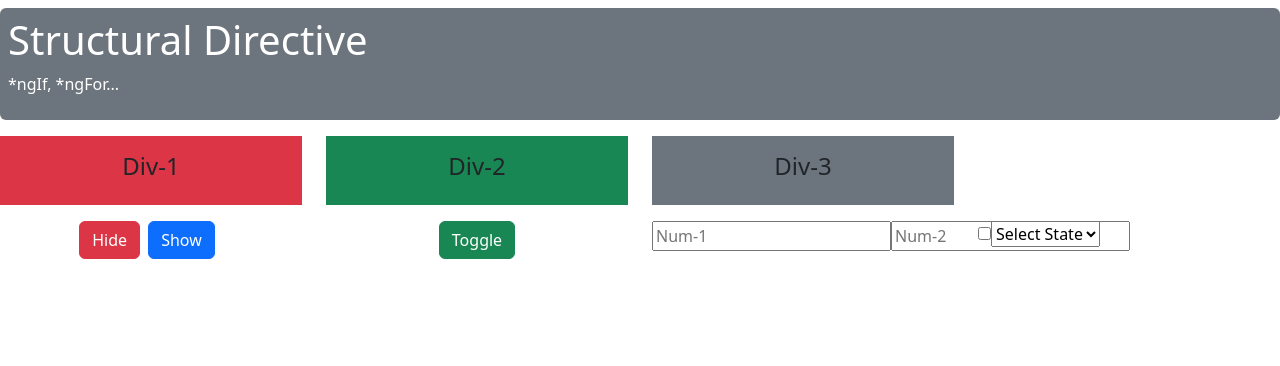
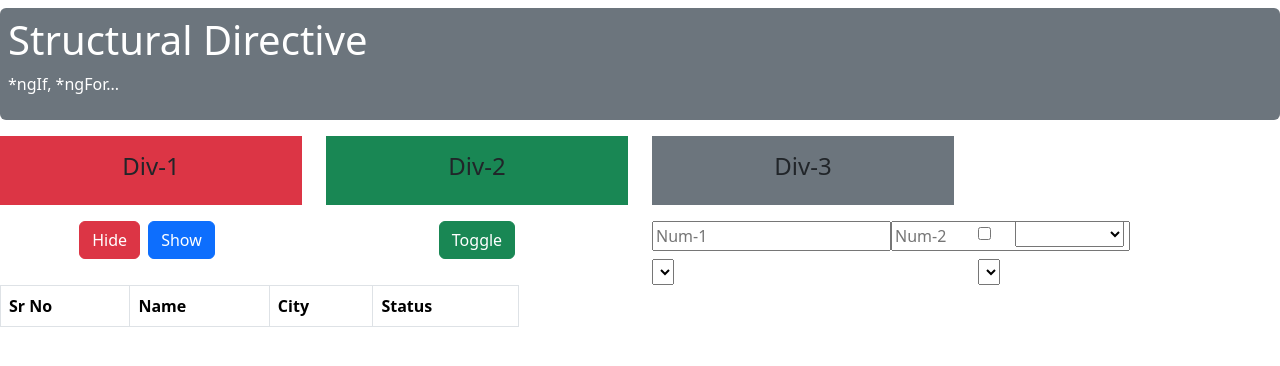
Before and after one commit to chiragrangras/angular_18, an Angular app in the folder angular_tutorial/: page / in a window 1280 px wide. Shown: the top 366 px of the page. Built offline with nearby package versions, Linux system fonts and the light colour scheme.

Commit message:
modified file

```diff
--- a/angular_tutorial/src/app/components/directive/structural-dir/structural-dir.component.html
+++ b/angular_tutorial/src/app/components/directive/structural-dir/structural-dir.component.html
@@ -5,43 +5,53 @@
 <div class="row pt-3">
   <div class="col-3">
     <div *ngIf="isDiv1Visiable" class="bg-danger p-3 text-center">
-           <h4>Div-1 </h4>
+      <h4>Div-1</h4>
     </div>
   </div>
   <div class="col-3">
     <div *ngIf="isDiv2Visiable" class="bg-success p-3 text-center">
-            <h4>Div-2 </h4>
+      <h4>Div-2</h4>
     </div>
   </div>
   <div class="col-3">
     <div *ngIf="num1 == num2" class="bg-secondary p-3 text-center">
-            <h4>Div-3 </h4>
+      <h4>Div-3</h4>
     </div>
   </div>
   <div class="col-3">
-        <div *ngIf="isActive" class="bg-primary p-3 text-center">
-            <h4>Div-4 </h4>
+    <div *ngIf="selectedState == 'India'" class="bg-primary p-3 text-center">
+      <h4>Div-4</h4>
     </div>
   </div>
 </div>
 <div class="row pt-3">
   <div class="col-3 text-center">
     <button class="btn btn-danger" (click)="hideDiv1()">Hide</button>
-        <button class="btn btn-primary mx-2"(click)="showDiv1()">Show</button>
+    <button class="btn btn-primary mx-2" (click)="showDiv1()">Show</button>
   </div>
   <div class="col-3 text-center">
     <button class="btn btn-success" (click)="toggleDiv2()">Toggle</button>
   </div>
   <div class="col-3">
-          <div style="display: flex;align-items:center">
-            <input type="text" [(ngModel)]="num1" placeholder="Num-1" class="width-50">
-            <input type="text" [(ngModel)]="num2" placeholder="Num-2" class="width-50">
+    <div style="display: flex; align-items: center">
+      <input
+        type="text"
+        [(ngModel)]="num1"
+        placeholder="Num-1"
+        class="width-50"
+      />
+      <input
+        type="text"
+        [(ngModel)]="num2"
+        placeholder="Num-2"
+        class="width-50"
+      />
     </div>
   </div>
   <div class="col-3">
-        <div style="display: flex;align-items:center">
-            <input [(ngModel)]="isActive" type="checkbox" class="width-50">
-            <select>
+    <div style="display: flex; align-items: center">
+      <input [(ngModel)]="isActive" type="checkbox" class="width-50" />
+      <select [(ngModel)]="selectedState" class="mx-4">
         <option value="">Select State</option>
         <option value="India">India</option>
         <option value="USA">USA</option>
@@ -50,3 +60,51 @@
     </div>
   </div>
 </div>
+
+<div class="row">
+  <div class="col-3">
+    <ul>
+      <li *ngFor="let city of cityArray">{{ city }}</li>
+    </ul>
+  </div>
+  <div class="col-3">
+    <div *ngFor="let cityName of cityArray">{{ cityName }}</div>
+  </div>
+  <div class="col-3">
+    <select>
+      <option *ngFor="let city of cityArray">{{ city }}</option>
+    </select>
+  </div>
+  <div class="col-3">
+    <select>
+      <option *ngFor="let student of studentList" [value]="student.studentId">
+        {{ student.name }}
+      </option>
+    </select>
+  </div>
+</div>
+<div class="row">
+  <div class="col-5">
+    <table class="table table-bordered">
+      <thead>
+        <tr>
+          <th>Sr No</th>
+          <th>Name</th>
+          <th>City</th>
+          <th>Status</th>
+        </tr>
+      </thead>
+      <tbody>
+        <tr *ngFor="let student of studentList; let SrNo = index">
+          <td>{{ SrNo + 1 }}</td>
+          <td>{{ student.name }}</td>
+          <td>{{ student.city }}</td>
+          <td>
+            <span *ngIf="student.isActive">Active</span>
+            <span *ngIf="!student.isActive">De-Active</span>
+          </td>
+        </tr>
+      </tbody>
+    </table>
+  </div>
+</div>
```
Lines whose indentation alone changed are shown as unchanged.
